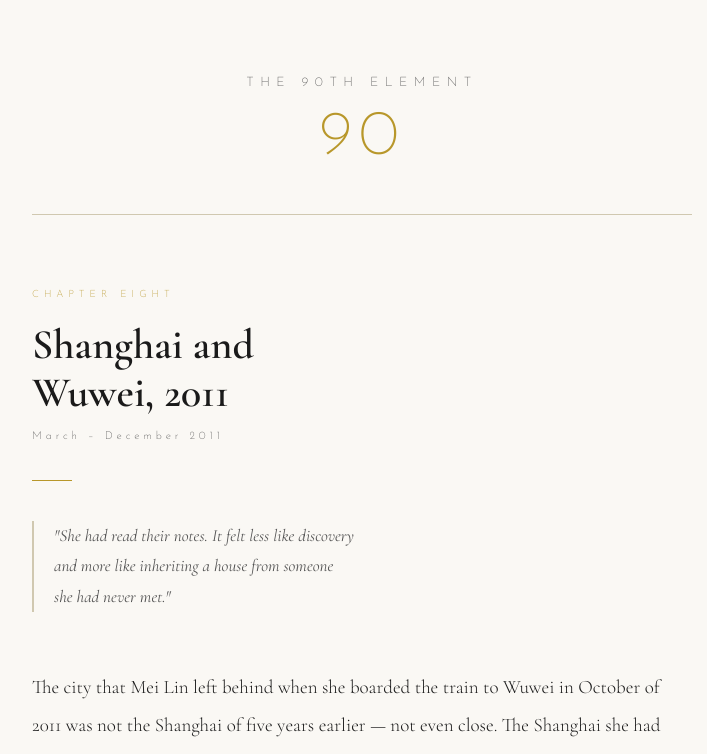
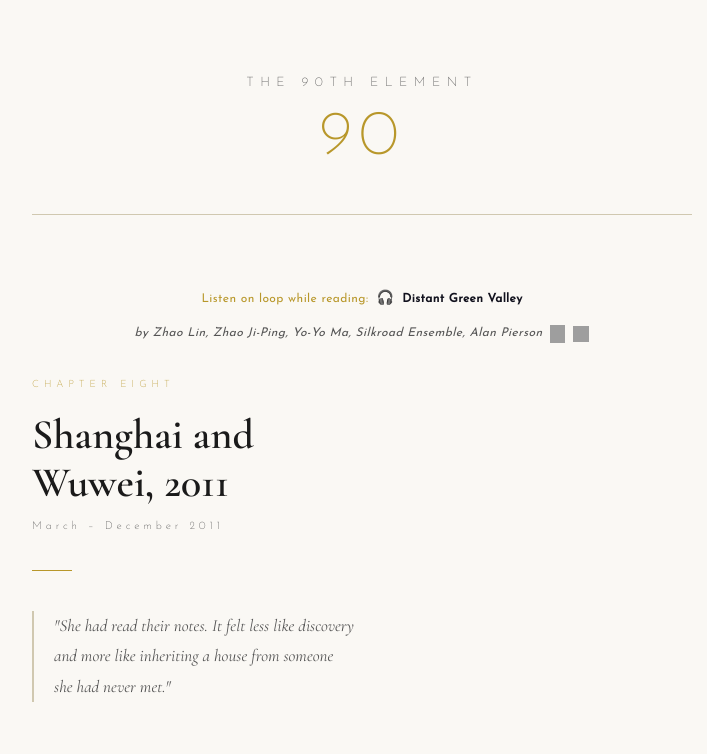
Before and after one commit to kpnovix-max/90thElement, a plain HTML site: page chapter8.html in a window 1280 px wide. Shown: the top 754 px of the page, without its empty margins (278-985 px from the left). Drawn offline with nearby package versions, Linux system fonts and the light colour scheme; grey boxes are pictures that could not be loaded.

Commit message:
Update chapter8.html

```diff
--- a/chapter8.html
+++ b/chapter8.html
@@ -219,7 +219,31 @@
 </div>
 
 
+<div style="display:flex; justify-content:center; align-items:center; gap:8px; margin:18px 0 30px; font-family:'Josefin Sans', sans-serif; font-size:12px; letter-spacing:0.035em; color:#b8972a; flex-wrap:wrap; text-align:center;">
 
+  <span>Listen on loop while reading:</span>
+
+  <span style="font-size:14px;">🎧</span>
+
+  <span style="font-weight:600; color:#12121e;">
+    Distant Green Valley
+  </span>
+
+  <span style="font-style:italic; color:#555; max-width:520px;">
+    by Zhao Lin, Zhao Ji-Ping, Yo-Yo Ma, Silkroad Ensemble, Alan Pierson
+  </span>
+
+  <span style="white-space:nowrap; display:inline-flex; align-items:center; gap:8px;">
+    <a href="https://music.apple.com/gb/album/distant-green-valley/447369697?i=447369710" target="_blank" style="text-decoration:none;">
+      <img src="https://upload.wikimedia.org/wikipedia/commons/f/fa/Apple_logo_black.svg" alt="Apple Music" style="width:15px; height:18px; vertical-align:middle;">
+    </a>
+
+    <a href="https://open.spotify.com/track/4pfdLVkuxMmcEVjLxPTSeU?si=djiZb_4lQtalgepSGsrkCw&context=spotify%3Asearch%3Adistant%2Bgreen%2Bval" target="_blank" style="text-decoration:none;">
+      <img src="https://upload.wikimedia.org/wikipedia/commons/8/84/Spotify_icon.svg" alt="Spotify" style="width:16px; height:16px; vertical-align:middle;">
+    </a>
+  </span>
+
+</div>
 <div class="chapter-header">
   <span class="chapter-label">Chapter Eight</span>
   <div class="chapter-title">Shanghai and<br>Wuwei, 2011</div>
```
